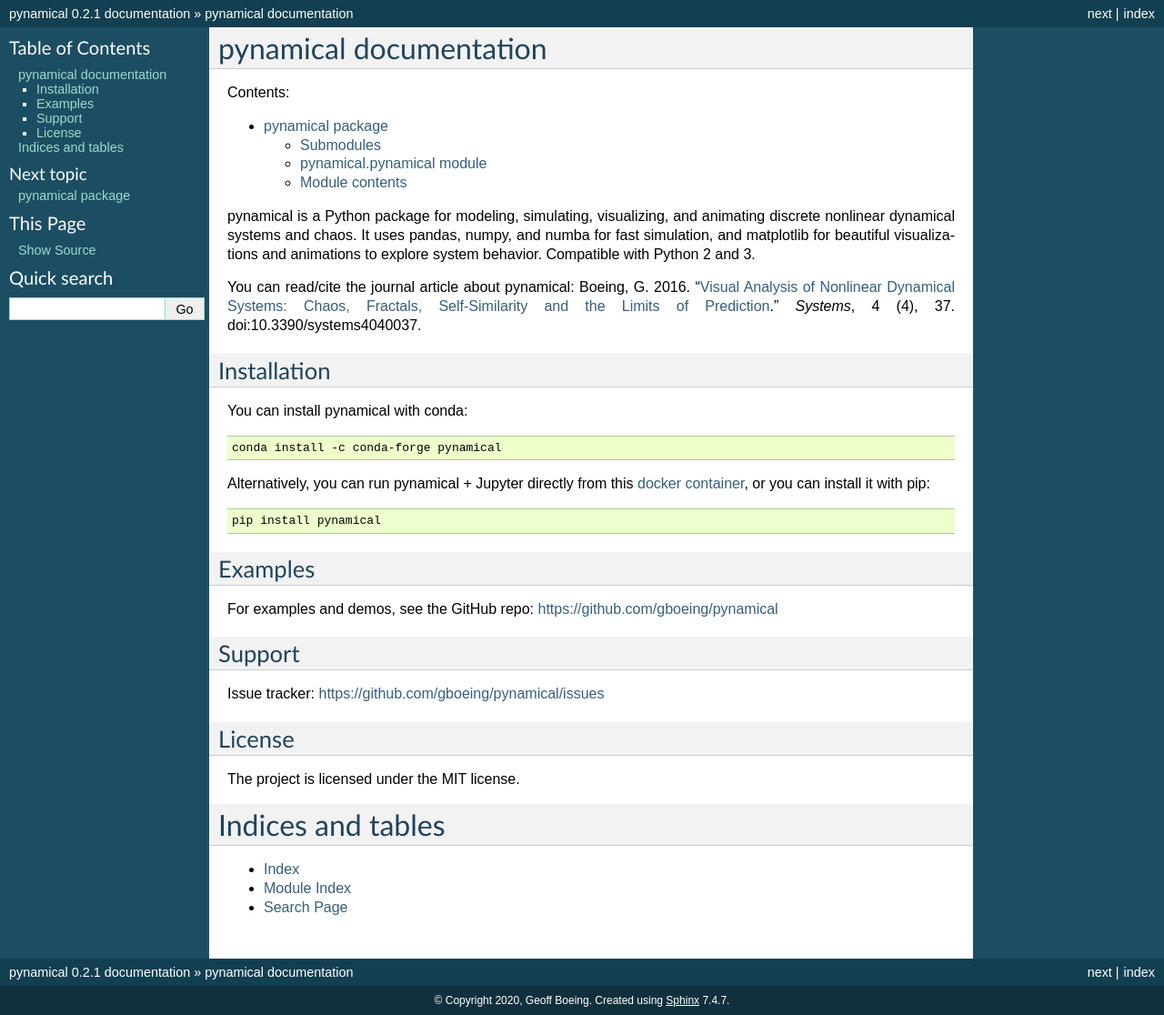
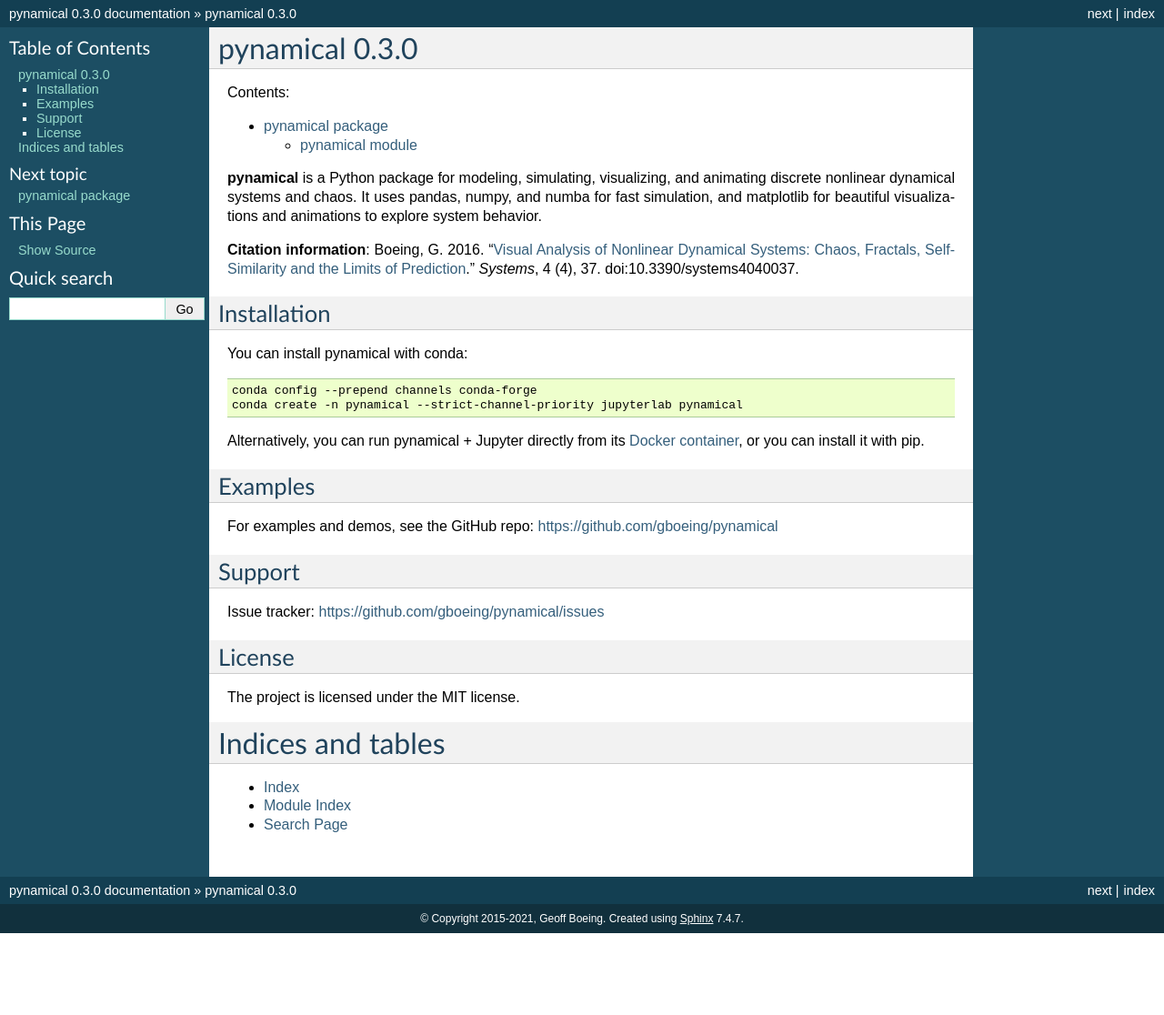
Before and after one commit to gboeing/pynamical, a Sphinx documentation site: the page built from docs/source/index.rst, in a window 1280 px wide. Shown: the whole page at 91% size. Built offline with Sphinx 7.4.7, drawn with Linux system fonts in a browser that asks for light colours; after the commit the page ends 1026 px from its top, so only the background shows below that.

Commit message:
update docs

```diff
--- a/docs/source/conf.py
+++ b/docs/source/conf.py
@@ -1,6 +1,6 @@
 #!/usr/bin/env python3
 # -*- coding: utf-8 -*-
-#
+"""Configure pynamical docs."""
 # pynamical documentation build configuration file, created by
 # sphinx-quickstart on Tue Jan 31 13:34:32 2017.
 #
@@ -61,17 +61,13 @@ master_doc = "index"
 
 # General information about the project.
 project = "pynamical"
-copyright = "2020, Geoff Boeing"
+copyright = "2015-2021, Geoff Boeing"
 author = "Geoff Boeing"
 
 # The version info for the project you're documenting, acts as replacement for
 # |version| and |release|, also used in various other places throughout the
 # built documents.
-#
-# The short X.Y version.
-version = "0.2.1"
-# The full version, including alpha/beta/rc tags.
-release = "0.2.1"
+version = release = "0.3.0"
 
 # The language for content autogenerated by Sphinx. Refer to documentation
 # for a list of supported languages.
@@ -108,7 +104,7 @@ html_theme = "default"
 # Add any paths that contain custom static files (such as style sheets) here,
 # relative to this directory. They are copied after the builtin static files,
 # so a file named "default.css" will overwrite the builtin "default.css".
-html_static_path = ["_static"]
+html_static_path = []
 
 
 # -- Options for HTMLHelp output ------------------------------------------
--- a/docs/source/index.rst
+++ b/docs/source/index.rst
@@ -1,10 +1,5 @@
-.. pynamical documentation master file, created by
-   sphinx-quickstart on Tue Jan 31 13:34:32 2017.
-   You can adapt this file completely to your liking, but it should at least
-   contain the root `toctree` directive.
-
-pynamical documentation
-=======================
+pynamical |version|
+===================
 
 .. toctree::
    :maxdepth: 2
@@ -12,9 +7,10 @@ pynamical documentation
 
    pynamical
 
-pynamical is a Python package for modeling, simulating, visualizing, and animating discrete nonlinear dynamical systems and chaos. It uses pandas, numpy, and numba for fast simulation, and matplotlib for beautiful visualizations and animations to explore system behavior. Compatible with Python 2 and 3.
+**pynamical** is a Python package for modeling, simulating, visualizing, and animating discrete nonlinear dynamical systems and chaos. It uses pandas, numpy, and numba for fast simulation, and matplotlib for beautiful visualizations and animations to explore system behavior.
 
-You can read/cite the journal article about pynamical: Boeing, G. 2016. "`Visual Analysis of Nonlinear Dynamical Systems: Chaos, Fractals, Self-Similarity and the Limits of Prediction`_." *Systems*, 4 (4), 37. doi:10.3390/systems4040037.
+**Citation information**: Boeing, G. 2016. "`Visual Analysis of Nonlinear Dynamical Systems: Chaos, Fractals, Self-Similarity and the Limits of Prediction`_." *Systems*, 4 (4), 37. doi:10.3390/systems4040037.
+
 
 Installation
 ------------
@@ -23,24 +19,23 @@ You can install pynamical with conda:
 
 .. code-block:: shell
 
-    conda install -c conda-forge pynamical
+    conda config --prepend channels conda-forge
+    conda create -n pynamical --strict-channel-priority jupyterlab pynamical
 
-Alternatively, you can run pynamical + Jupyter directly from this
-`docker container`_, or you can install it with pip:
+Alternatively, you can run pynamical + Jupyter directly from its `Docker container`_, or you can install it with pip.
 
-.. code-block:: shell
-
-    pip install pynamical
 
 Examples
 --------
 
 For examples and demos, see the GitHub repo: `https://github.com/gboeing/pynamical`_
 
+
 Support
 -------
 
 Issue tracker: `https://github.com/gboeing/pynamical/issues`_
+
 
 License
 -------
```
Also changed, not shown: docs/source/modules.rst (deleted, +0 -7 lines), docs/source/pynamical.rst (+2 -16 lines).
